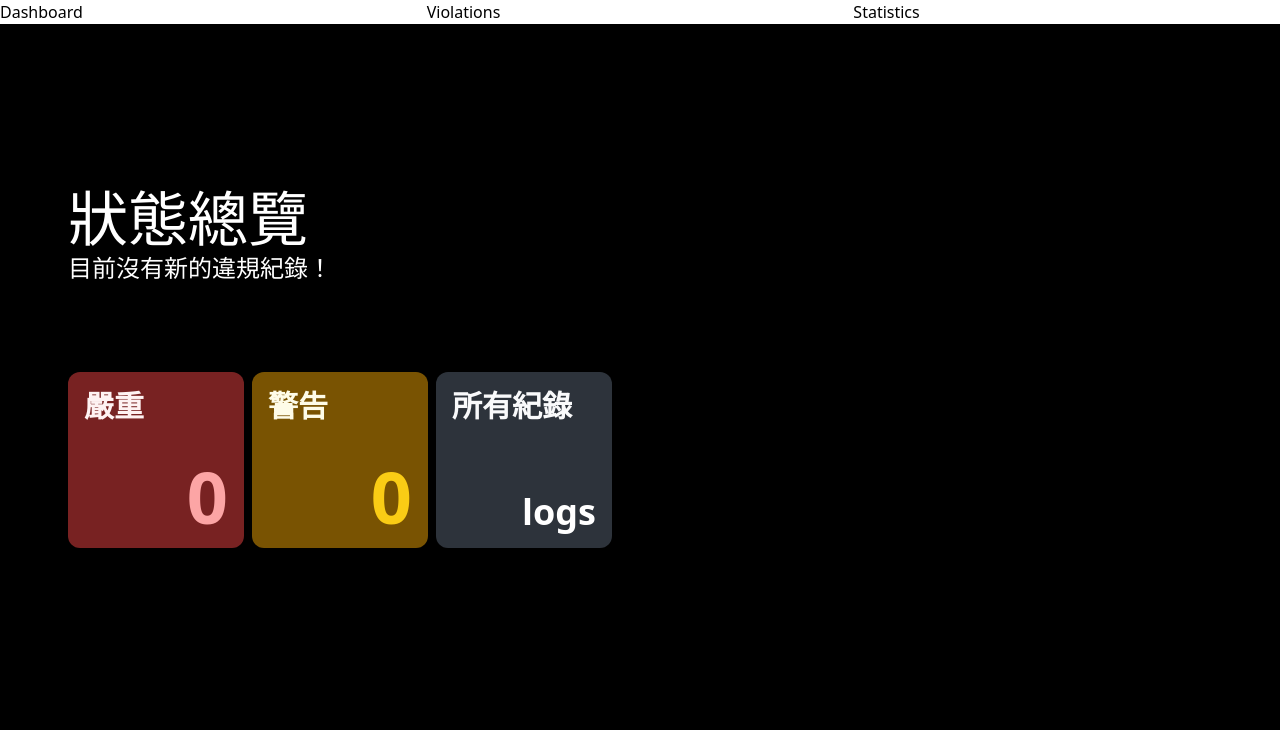
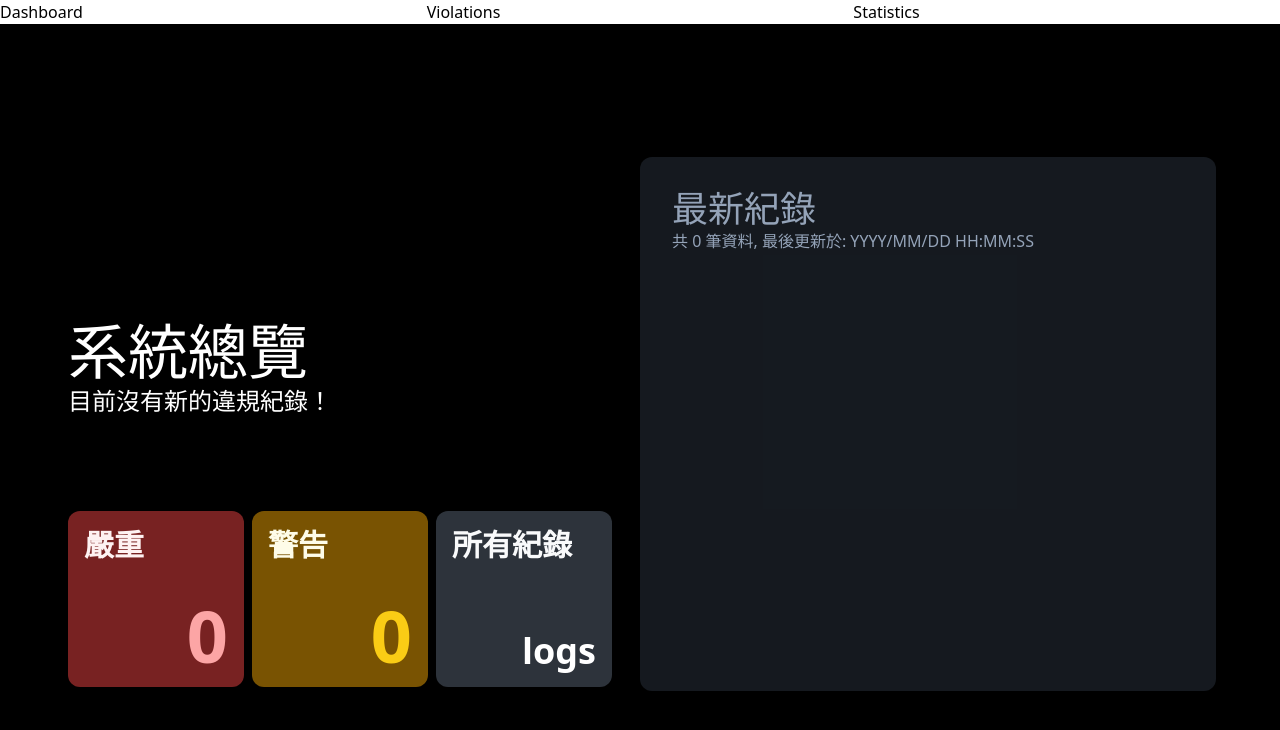
Before and after one commit to kevinjone25/AI_frontend, a Nuxt app: page / in a window 1280 px wide. Shown: the top 730 px of the page. Built offline with nearby package versions, Linux system fonts and the light colour scheme.

Commit message:
chore: add quick view of all events, and adjust the layout for index page

```diff
--- a/pages/index.vue
+++ b/pages/index.vue
@@ -1,12 +1,14 @@
 <template>
     <div class="w-screen h-screen bg-black flex justify-center items-center">
-        <div class="w-full max-w-6xl h-full flex flex-col text-white">
+        <main class="w-full h-full max-w-6xl flex justify-center items-center   border-yellow-600">
+            <div class="left h-2/3 w-1/2 flex flex-col text-white justify-between   border-blue-600">
                 <div class="w-full mt-40 mb-20">
-                <h1 class="text-6xl m-1">狀態總覽</h1>
+                    <h1 class="text-6xl m-1">系統總覽</h1>
                     <p class="text-2xl m-1">
                         {{ msg }}
                     </p>
                 </div>
+
                 <div class="flex flex-row">
                     <nuxt-link to="/violations?list=criticals">
                         <div class="w-44 h-44 flex flex-col justify-between bg-red-500 bg-opacity-50 rounded-xl m-1 p-4 hover:translate-x-0.5 hover:bg-red-800 duration-300">
@@ -29,6 +31,21 @@
                     </nuxt-link>
                 </div>
             </div>
+
+            <div class="right h-full w-1/2 flex items-center text-slate-400   ">
+                <div class="w-full h-2/3 bg-slate-600 rounded-xl bg-opacity-30 p-4">
+                    <div class="w-full h-1/6 text-md m-4">
+                        <h2 class="text-4xl">最新紀錄</h2>
+                        <p>共 {{ criticals + warns }} 筆資料, 最後更新於: YYYY/MM/DD HH:MM:SS</p>
+                    </div>
+
+                    <div class="w-full h-5/6   border-red-600">
+
+                    </div>
+                </div>
+            </div>
+
+        </main>
     </div>
 </template>
 
@@ -52,6 +69,7 @@
         }
         if(warns.value){
             msg.value += '目前有 ' + warns.value + ' 筆警告紀錄,'
+            // avoid of overflow
             if(warns.value > 99)
                 warns_num.value = '99+'
         }
```
Lines whose indentation alone changed are shown as unchanged.
